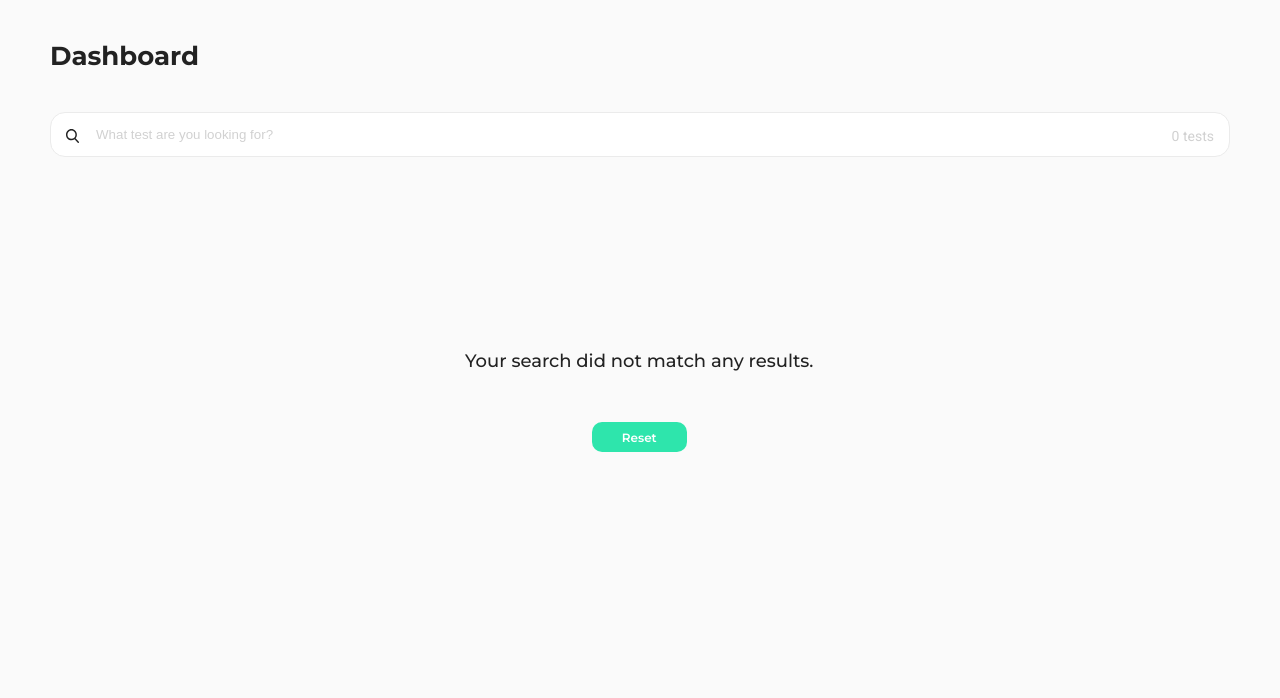
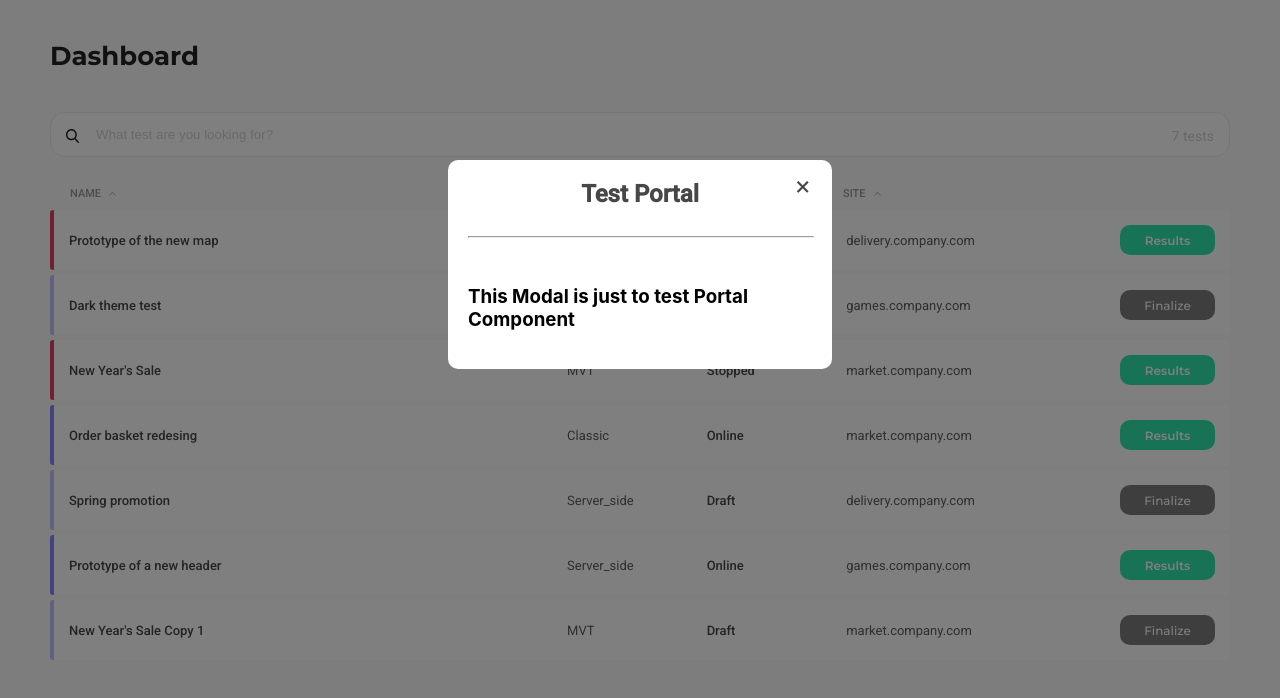
Before and after one commit to BakaBokka/PrettyTestTable, a React (Create React App) app: page / in a window 1280 px wide. Shown: the top 698 px of the page. Built offline with nearby package versions, Linux system fonts and the light colour scheme; no server answers.

Commit message:
Add json with  mockdata

```diff
--- /dev/null
+++ b/public/mockData/sites.json
@@ -0,0 +1,14 @@
+[
+    {
+      "id": 1,
+      "url": "https://market.company.com"
+    },
+    {
+      "id": 2,
+      "url": "https://www.delivery.company.com"
+    },
+    {
+      "id": 3,
+      "url": "http://games.company.com"
+    }
+  ]
--- /dev/null
+++ b/public/mockData/tests.json
@@ -0,0 +1,51 @@
+    [
+        {
+            "id": 1,
+            "name": "Prototype of the new map",
+            "type": "CLASSIC",
+            "status": "PAUSED",
+            "siteId": 2
+        },
+        {
+            "id": 2,
+            "name": "Dark theme test",
+            "type": "MVT",
+            "status": "DRAFT",
+            "siteId": 3
+        },
+        {
+            "id": 3,
+            "name": "New Year's Sale",
+            "type": "MVT",
+            "status": "STOPPED",
+            "siteId": 1
+        },
+        {
+            "id": 4,
+            "name": "Order basket redesing",
+            "type": "CLASSIC",
+            "status": "ONLINE",
+            "siteId": 1
+        },
+        {
+            "id": 5,
+            "name": "Spring promotion",
+            "type": "SERVER_SIDE",
+            "status": "DRAFT",
+            "siteId": 2
+        },
+        {
+            "id": 6,
+            "name": "Prototype of a new header",
+            "type": "SERVER_SIDE",
+            "status": "ONLINE",
+            "siteId": 3
+        },
+        {
+            "id": 7,
+            "name": "New Year's Sale Copy 1",
+            "type": "MVT",
+            "status": "DRAFT",
+            "siteId": 1
+        }
+    ]
--- a/src/App.tsx
+++ b/src/App.tsx
@@ -9,6 +9,7 @@ import TableEmptyPlug from "./components/Table/TableEmptyPlug/TableEmptyPlug";
 import { Route, Routes } from "react-router-dom";
 import TestInfo from "./components/TestInfo/TestInfo";
 import "./App.scss";
+import Modal from "./components/Modal/Modal";
 
 function App() {
     const [data, setData] = useState<ITableItem[]>([]);
@@ -17,12 +18,13 @@ function App() {
     const [sortDirection, setSortDirection] = useState(SortDirections.ASC);
     const [tests, testsLoading] = useRequestData<Test>(fetchTests, reload);
     const [sites, sitesLoading] = useRequestData<Site>(fetchSites, reload);
+    const [showModal, setShowModal] = useState<boolean>(true);
     const isLoading = testsLoading || sitesLoading;
     const noData = data.length === 0;
 
     const assembleData = useCallback(() => {
-        const sitesById = Object.fromEntries(sites.map((el) => [el.id, el]));
-        const result: ITableItem[] = tests.map(({ siteId, ...other }) => ({ ...other, site: removeUrlPrefix(sitesById[siteId]?.url) }));
+        const sitesById = Object.fromEntries(sites?.map((el) => [el.id, el]));
+        const result: ITableItem[] = tests?.map(({ siteId, ...other }) => ({ ...other, site: removeUrlPrefix(sitesById[siteId]?.url) }));
         setTableData(result);
         setReload(false);
     }, [tests, sites]);
@@ -63,6 +65,10 @@ function App() {
         [data, sortDirection]
     );
 
+    const handleCloseModal = () => {
+        setShowModal(false);
+    };
+
     return (
         <div className="app">
             <Routes>
@@ -82,6 +88,9 @@ function App() {
                 <Route path="/results/:testId" element={<Page title={PageTitle.RESULTS} subtitle="Order basket redesing" children={<TestInfo />} />} />
                 <Route path="/finalize/:testId" element={<Page title={PageTitle.FINALIZE} subtitle="Spring promotion" children={<TestInfo />} />} />
             </Routes>
+            <Modal title="Test Portal" shown={showModal} onClose={handleCloseModal}>
+                <h3>This Modal is just to test Portal Component</h3>
+            </Modal>
         </div>
     );
 }
--- a/src/components/Button/Button.scss
+++ b/src/components/Button/Button.scss
@@ -9,7 +9,6 @@
     border: none;
     outline: none;
     border-radius: 10px;
-
 
     text-align: center;
     font-family: Montserrat;
@@ -23,23 +22,21 @@
     transition-duration: 0.5s;
 
     &:hover {
-      transform: scale(1.01);
-      transition-duration: 0.5s;
+        opacity: 0.8;
+        transition-duration: 0.5s;
     }
 
     &:focus {
-      transition-duration: 0.5s;
-      box-shadow: 0px 0px 6px 2px rgba(0, 0, 0, 0.27);
+        transition-duration: 0.5s;
+        box-shadow: 0px 0px 6px 2px rgba(0, 0, 0, 0.27);
     }
 
     &.GREEN {
-      background: #2ee5ac;
+        background: #2ee5ac;
     }
 
     &.DARK {
-      font-weight: 500;
-      background: #7D7D7D;
+        font-weight: 500;
+        background: #7d7d7d;
     }
-
-
 }
--- /dev/null
+++ b/src/components/Modal/Modal.scss
@@ -0,0 +1,94 @@
+.modal {
+    position: fixed;
+    top: 20%;
+    left: 35%;
+    z-index: 1;
+
+    max-width: 30%;
+    width: 100%;
+
+    display: flex;
+    flex-direction: column;
+    align-items: center;
+
+    gap: 20px;
+
+    padding: 20px;
+    box-sizing: border-box;
+
+    background: #fff;
+    border-radius: 10px;
+
+    &__title {
+        font-family: Roboto;
+        font-size: 24px;
+        font-style: normal;
+        font-weight: 600;
+        line-height: normal;
+        color: #474747;
+        margin: 0;
+    }
+
+    &__divider {
+        width: 100%;
+    }
+
+    &__underlay {
+        position: fixed;
+        top: 0;
+        left: 0;
+        z-index: 0;
+
+        width: 100vw;
+        height: 100vh;
+
+        background: #000;
+        opacity: 0.5;
+    }
+
+    &__close-button {
+        position: absolute;
+        top: 10px;
+        right: 20px;
+
+        padding: 0;
+
+        outline: none;
+        border: none;
+        background: transparent;
+
+        font-size: 30px;
+        transform: rotate(45deg);
+        color: #474747;
+
+        cursor: pointer;
+    }
+}
+
+.transition {
+    opacity: 0;
+    pointer-events: none;
+    transform: scale(0.4);
+}
+
+.transition-enter {
+  opacity: 0;
+  transform: scale(0.9);
+}
+
+.transition-enter-active {
+    opacity: 1;
+    pointer-events: auto;
+    transform: translateX(0);
+  }
+
+.transition-exit {
+    opacity: 0;
+    transform: scale(0.4);
+}
+
+.transition-exit-active {
+    opacity: 0;
+    transform: scale(0.9);
+    transition: opacity 300ms, transform 300ms;
+}
--- /dev/null
+++ b/src/components/Modal/Modal.tsx
@@ -0,0 +1,41 @@
+import { FC, useEffect } from "react";
+import Portal from "../Portal/Portal";
+import "./Modal.scss";
+
+interface ModalProps {
+    shown: boolean;
+    title: string;
+    children?: React.ReactElement;
+    onClose: () => void;
+}
+
+const Modal: FC<ModalProps> = ({ shown, title, children, onClose }) => {
+
+    useEffect(() => {
+        const closeOnEscapeKey = (e: KeyboardEvent) => (e?.key === "Escape" ? onClose() : null);
+        document.body.addEventListener("keydown", closeOnEscapeKey);
+        return () => {
+            document.body.removeEventListener("keydown", closeOnEscapeKey);
+        };
+    }, [onClose]);
+
+  if (!shown) return null;
+
+    return (
+        <Portal wrapperId="portal-modal">
+              <>
+                <div className="modal" >
+                    <h3 className="modal__title">{title}</h3>
+                    <hr className="modal__divider" />
+                    <button className="modal__close-button" onClick={onClose}>
+                        +
+                    </button>
+                    {children}
+                </div>
+                <div className="modal__underlay" onClick={onClose} />
+                </>
+        </Portal>
+    );
+};
+
+export default Modal;
--- /dev/null
+++ b/src/components/Portal/Portal.tsx
@@ -0,0 +1,36 @@
+import { useState, useLayoutEffect, FC, ReactElement } from "react";
+import { createWrapperAndAppendToBoddy } from "../../helpers";
+import { createPortal } from "react-dom";
+
+interface PortalProps {
+    children: ReactElement;
+    wrapperId?: string;
+}
+
+const Portal: FC<PortalProps> = ({ wrapperId = "portal-wrapper", children }) => {
+    const [wrapperElement, setWrapperElement] = useState<Element | DocumentFragment>();
+
+    useLayoutEffect(() => {
+        let element = document.getElementById(wrapperId);
+        let systemCreated = false;
+
+        if (!element) {
+            systemCreated = true;
+            element = createWrapperAndAppendToBoddy(wrapperId);
+        }
+
+        setWrapperElement(element);
+
+        return () => {
+            if (systemCreated && element?.parentNode) {
+                element.parentNode.removeChild(element);
+            }
+        };
+    }, [wrapperId]);
+
+    if (!wrapperElement) return null;
+
+    return createPortal(children, wrapperElement);
+};
+
+export default Portal;
--- a/src/helpers.tsx
+++ b/src/helpers.tsx
@@ -3,16 +3,16 @@ import { Site, SortDirections, TableItemStatus, Test } from "./types/types";
 import { STATUS_SORT_TEMPLATE } from "./consts";
 
 export const fetchTests = async () => {
-    return await axios.get<Test[]>("http://localhost:3100/tests");
+    return await axios.get<Test[]>("/mockData/tests.json");
 };
 
 export const fetchTest = async (id: number) => {
-    const response = await axios.get<Test>(`http://localhost:3100/tests/${id}`);
-    return response.data;
+    const response = await axios.get<Test[]>(`/mockData/tests.json`);
+    return response.data.find((item) => item.id === id);
 };
 
 export const fetchSites = async () => {
-    return await axios.get<Site[]>("http://localhost:3100/sites");
+    return await axios.get<Site[]>("/mockData/sites.json");
 };
 
 export const removeUrlPrefix = (url: string) => {
@@ -32,7 +32,7 @@ export const createSortFunction = <T extends Object>(property: keyof T, sortOrde
             const valb = val2 as string;
             if (val1 in TableItemStatus) {
                 const template = STATUS_SORT_TEMPLATE;
-                const result =  template.indexOf(val1) - template.indexOf(valb);
+                const result = template.indexOf(val1) - template.indexOf(valb);
                 return result * order;
             } else {
                 const result = val1.localeCompare(valb);
@@ -42,3 +42,11 @@ export const createSortFunction = <T extends Object>(property: keyof T, sortOrde
     };
     return sortFunction;
 };
+
+export const createWrapperAndAppendToBoddy = (wrapperId: string) => {
+    const wrapperElement = document.createElement("div");
+    wrapperElement.setAttribute("id", wrapperId);
+    document.body.appendChild(wrapperElement);
+
+    return wrapperElement;
+};
--- a/src/types/types.tsx
+++ b/src/types/types.tsx
@@ -40,6 +40,11 @@ export enum SortDirections {
     DESC = "DESC",
 }
 
+export enum DataType {
+    MOCK = "MOCK",
+    REAL = "REAL"
+}
+
 export interface Site {
     id: number;
     url: string;
```
Also changed, not shown: src/components/Portal/Portal.scss (added), 1 other file (tests, documents, lock files or other folders).
